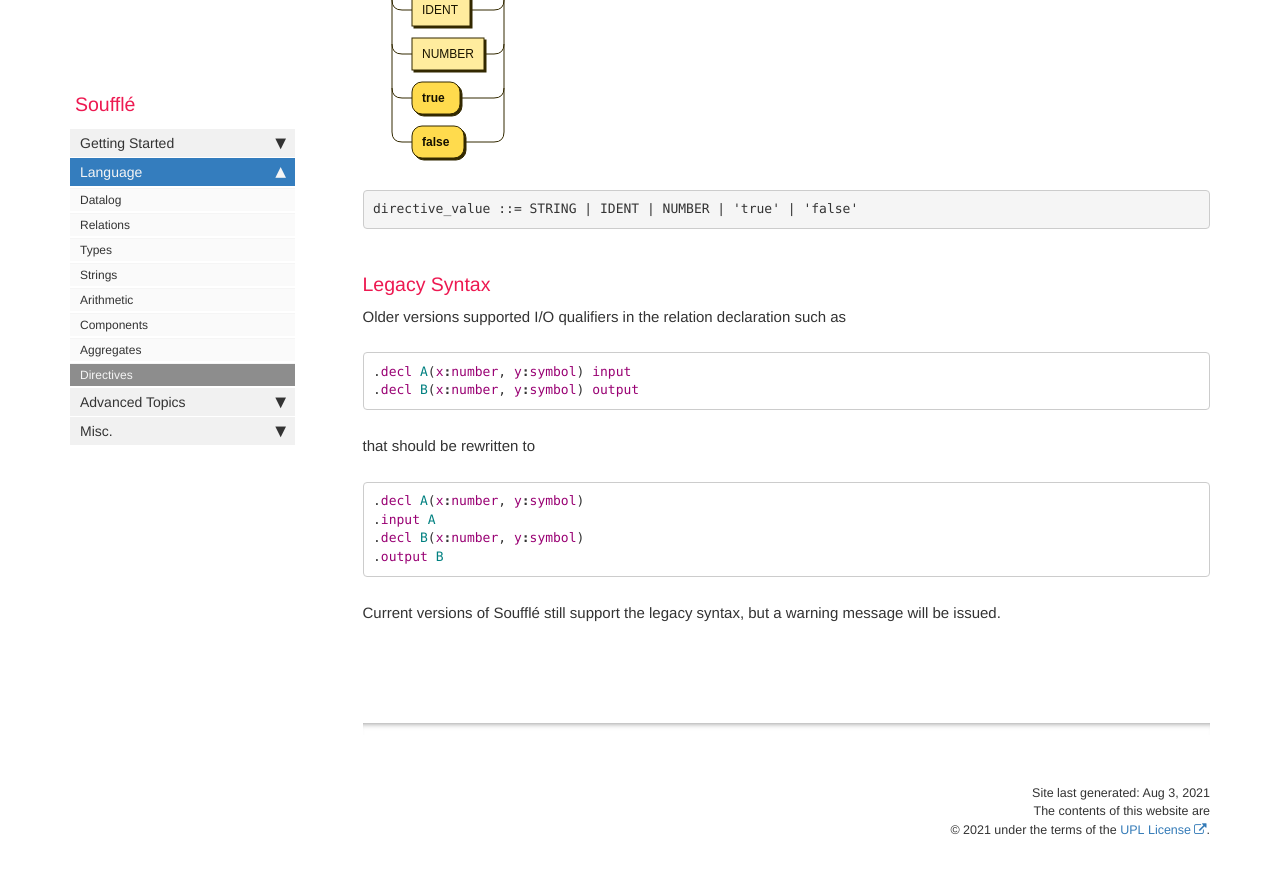
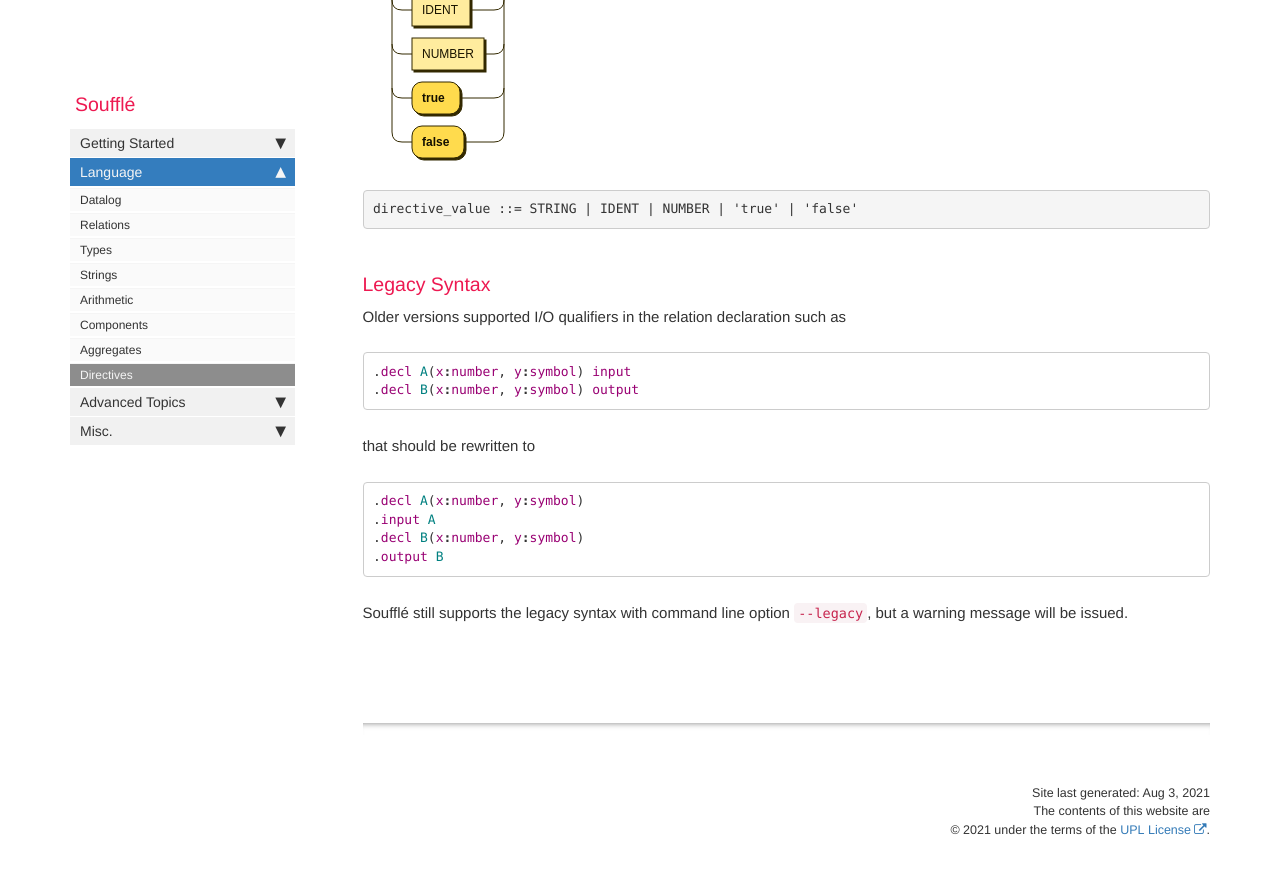
Before and after one commit to souffle-lang/souffle-lang.github.io, a Jekyll site: the page built from pages/docs/directives.md, in a window 1280 px wide and 900 px high, scrolled down 6808 px. Shown: the top 874 px of the window. Built offline with Jekyll 4.4.1, drawn with Linux system fonts in a browser that asks for light colours; comment, search, counter and statistics services are not loaded.

Commit message:
Update directives.md

````diff
--- a/pages/docs/directives.md
+++ b/pages/docs/directives.md
@@ -281,4 +281,4 @@ that should be rewritten to
 .decl B(x:number, y:symbol)
 .output B
 ```
-Current versions of Soufflé still support the legacy syntax, but a warning message will be issued.
+Soufflé still supports the legacy syntax with command line option `--legacy`, but a warning message will be issued.
````
